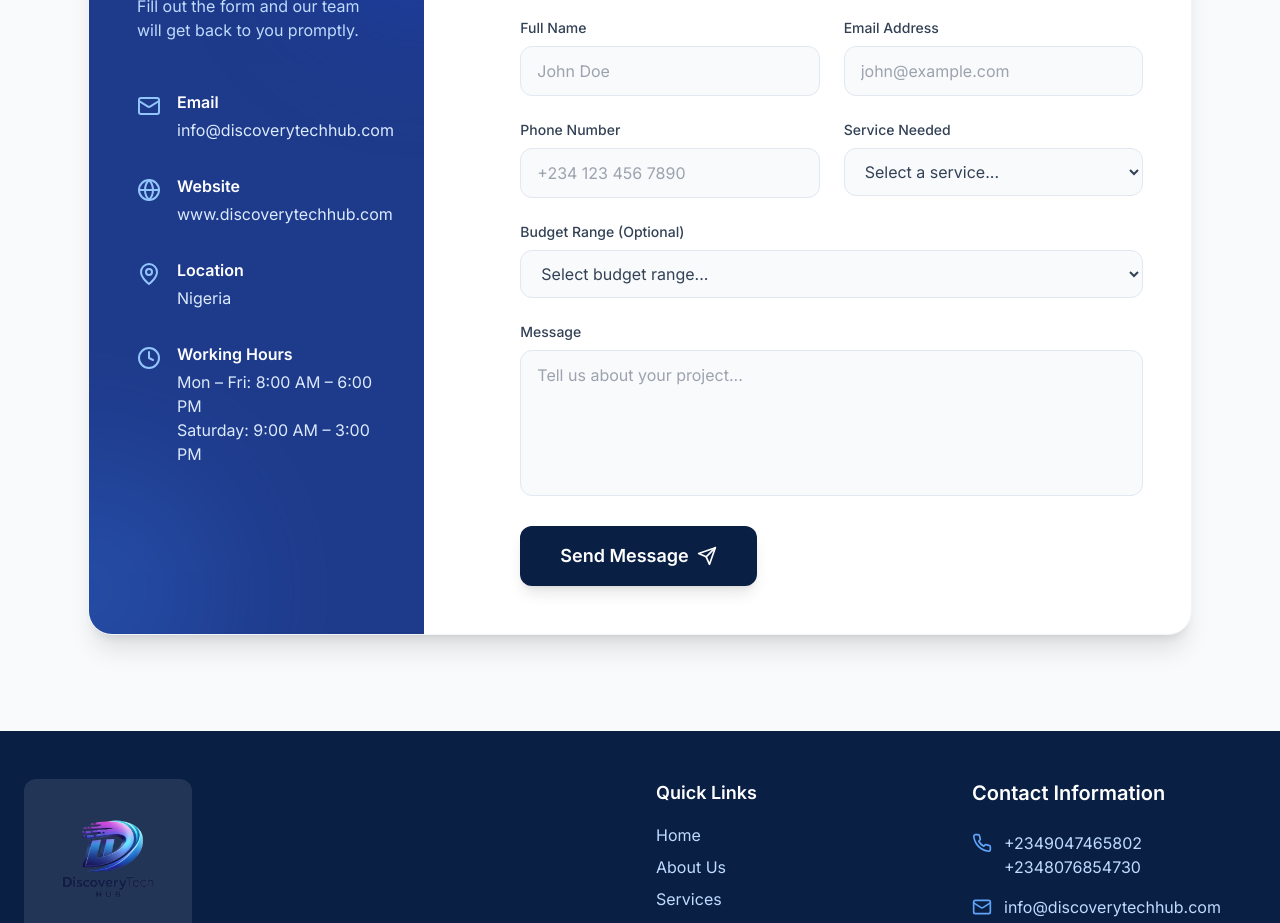
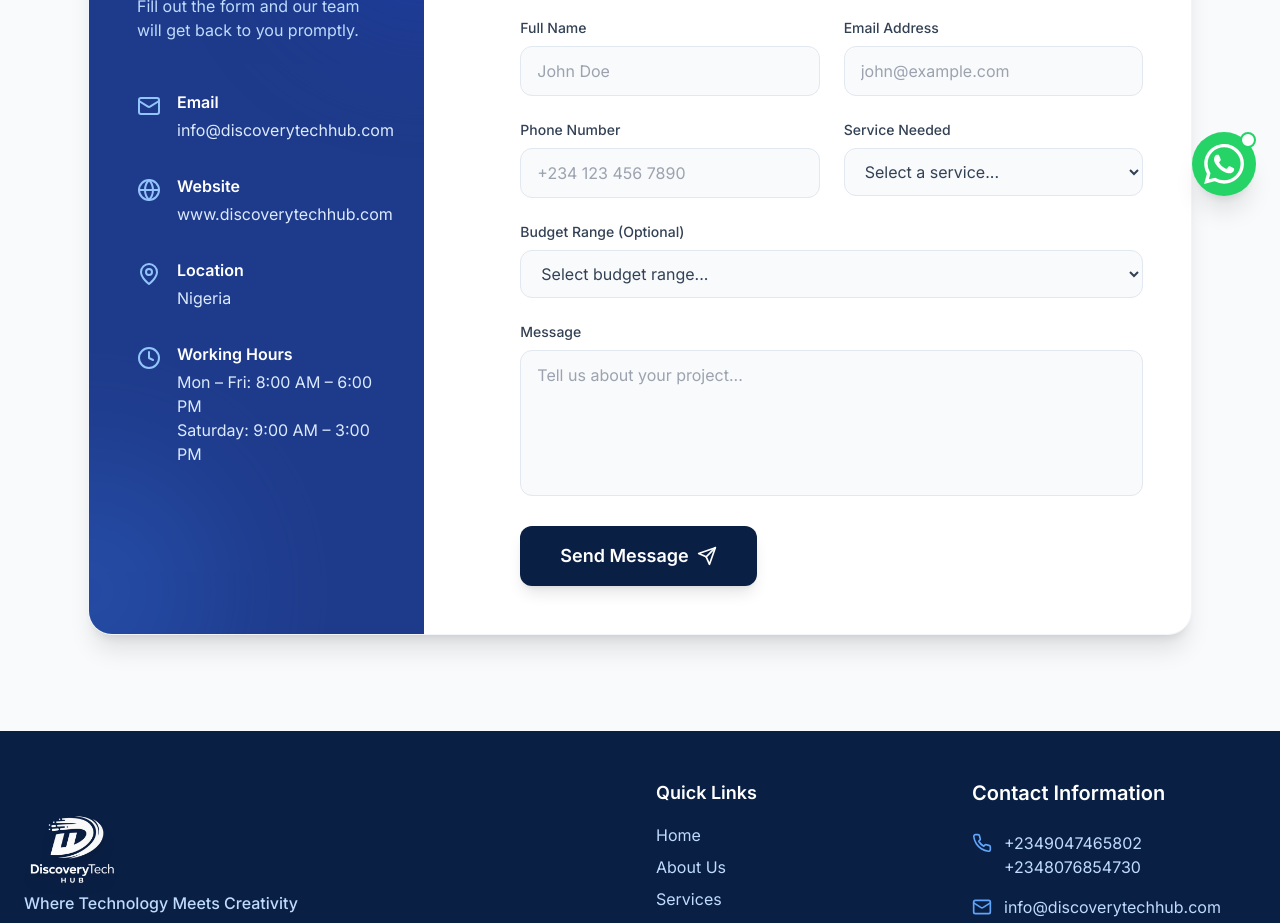
Before and after one commit to Mordecaih1/dthweb, a React (Vite) app: page /quote in a window 1280 px wide. Shown: the part 580-1503 px from the top of the page. Built offline with nearby package versions, Linux system fonts and the light colour scheme.

Commit message:
Finalize UI responsiveness, integrate WhatsApp floating module, and optimize footer logo layout padding

```diff
--- a/src/App.tsx
+++ b/src/App.tsx
@@ -2,6 +2,7 @@
 import Navbar from '@/components/Navbar';
 import Footer from '@/components/Footer';
 import Preloader from '@/components/Preloader';
+import WhatsAppFloating from '@/components/WhatsAppFloating';
 import Home from '@/pages/Home';
 import About from '@/pages/About';
 import Services from '@/pages/Services';
@@ -10,7 +11,8 @@
 function App() {
   return (
     <Router>
-      <div className="font-sans antialiased text-[#0A1F44] flex flex-col min-h-screen" style={{ fontFamily: 'Inter, sans-serif' }}>
+      <div className="font-sans antialiased text-[#0A1F44] flex flex-col min-h-screen relative" style={{ fontFamily: 'Inter, sans-serif' }}>
+        <WhatsAppFloating />
         <Preloader />
         <Navbar />
         <main className="flex-grow">
--- /dev/null
+++ b/src/components/FloatingTech.tsx
@@ -0,0 +1,57 @@
+import { motion } from "framer-motion";
+
+export default function FloatingTech() {
+  return (
+    <div className="fixed inset-0 z-0 pointer-events-none overflow-hidden">
+      {/* Gentle Tech Hexagon Bouncing */}
+      <motion.div
+        className="absolute w-16 md:w-24 h-16 md:h-24 opacity-30 mix-blend-multiply md:mix-blend-normal"
+        animate={{
+          y: [0, -40, 0],
+          rotate: [0, 180, 360],
+          x: [0, 30, 0],
+        }}
+        transition={{
+          duration: 15,
+          ease: "easeInOut",
+          repeat: Infinity,
+        }}
+        style={{ top: "25%", left: "10%" }}
+      >
+        <svg viewBox="0 0 100 100" className="w-full h-full text-blue-500/40" fill="transparent" stroke="currentColor" strokeWidth="2">
+          <polygon points="50 5 95 27 95 72 50 95 5 72 5 27" />
+          <circle cx="50" cy="50" r="15" />
+          <line x1="50" y1="5" x2="50" y2="35" />
+          <line x1="95" y1="27" x2="63" y2="42" />
+          <line x1="95" y1="72" x2="63" y2="57" />
+          <line x1="50" y1="95" x2="50" y2="65" />
+          <line x1="5" y1="72" x2="37" y2="57" />
+          <line x1="5" y1="27" x2="37" y2="42" />
+        </svg>
+      </motion.div>
+
+      {/* Another Geometric Tech Element */}
+      <motion.div
+        className="absolute w-20 md:w-32 h-20 md:h-32 opacity-20 mix-blend-multiply md:mix-blend-normal"
+        animate={{
+          y: [0, 50, 0],
+          rotate: [360, 180, 0],
+          x: [0, -40, 0],
+        }}
+        transition={{
+          duration: 20,
+          ease: "easeInOut",
+          repeat: Infinity,
+        }}
+        style={{ bottom: "20%", right: "12%" }}
+      >
+        <svg viewBox="0 0 100 100" className="w-full h-full text-cyan-600/40" fill="transparent" stroke="currentColor" strokeWidth="1.5">
+          <circle cx="50" cy="50" r="45" strokeDasharray="10 5" />
+          <circle cx="50" cy="50" r="30" />
+          <path d="M50 20 L50 80 M20 50 L80 50" />
+          <circle cx="50" cy="50" r="5" fill="currentColor" />
+        </svg>
+      </motion.div>
+    </div>
+  );
+}
--- a/src/components/Footer.tsx
+++ b/src/components/Footer.tsx
@@ -6,11 +6,11 @@
     <footer className="bg-primary text-white py-12">
       <div className="container mx-auto px-6 grid grid-cols-1 md:grid-cols-4 gap-8">
         <div className="col-span-1 md:col-span-2">
-          <div className="bg-white/10 p-2 md:p-3 rounded-xl inline-block mb-6 backdrop-blur-sm shadow-sm transition-all">
-            <img src="/logo.png" alt="DiscoveryTech Hub" className="w-auto h-24 md:h-36 object-contain" />
+          <img src="/logowhite.png" alt="DiscoveryTech Hub" className="w-auto h-24 md:h-36 object-contain drop-shadow-lg lg:-ml-4 relative -left-2" />
+          <div className="relative z-10 -mt-2 md:-mt-8">
+            <p className="text-blue-200 mb-1 font-medium">Where Technology Meets Creativity</p>
+            <p className="text-blue-100 italic">Let’s build something extraordinary together.</p>
           </div>
-          <p className="text-blue-200 mb-6">Where Technology Meets Creativity</p>
-          <p className="text-blue-100 mt-4 italic">Let’s build something extraordinary together.</p>
         </div>
         <div>
           <h4 className="font-bold text-lg mb-4">Quick Links</h4>
--- a/src/components/Navbar.tsx
+++ b/src/components/Navbar.tsx
@@ -4,8 +4,8 @@
   return (
     <header className="fixed top-0 left-0 right-0 z-50 glassmorphism shadow-sm">
       <div className="container mx-auto px-6 py-4 flex justify-between items-center">
-        <Link to="/" className="block">
-          <img src="/logo.png" alt="DiscoveryTech Hub" className="w-auto h-16 md:h-24 object-contain transition-all" />
+        <Link to="/" className="block max-w-[70%]">
+          <img src="/logo.png" alt="DiscoveryTech Hub" className="w-auto h-10 md:h-16 lg:h-24 object-contain transition-all" />
         </Link>
         <nav className="hidden md:flex gap-8 items-center font-medium">
           <Link to="/" className="hover:text-blue-600 transition-colors">Home</Link>
--- /dev/null
+++ b/src/components/WhatsAppFloating.tsx
@@ -0,0 +1,24 @@
+export default function WhatsAppFloating() {
+  return (
+    <a
+      href="https://wa.me/2349047465802"
+      target="_blank"
+      rel="noopener noreferrer"
+      className="fixed bottom-6 right-6 z-50 flex items-center justify-center w-14 md:w-16 h-14 md:h-16 bg-[#25D366] text-white rounded-full shadow-xl hover:scale-110 hover:shadow-2xl transition-all duration-300 group"
+      aria-label="Chat with us on WhatsApp"
+    >
+      <svg
+        viewBox="0 0 24 24"
+        fill="currentColor"
+        className="w-8 h-8 md:w-10 md:h-10"
+      >
+        <path d="M17.472 14.382c-.297-.149-1.758-.867-2.03-.967-.273-.099-.471-.148-.67.15-.197.297-.767.966-.94 1.164-.173.199-.347.223-.644.075-.297-.15-1.255-.463-2.39-1.475-.883-.788-1.48-1.761-1.653-2.059-.173-.297-.018-.458.13-.606.134-.133.298-.347.446-.52.149-.174.198-.298.298-.497.099-.198.05-.371-.025-.52-.075-.149-.669-1.612-.916-2.207-.242-.579-.487-.5-.669-.51a12.8 12.8 0 00-.57-.01c-.198 0-.52.074-.792.372-.272.297-1.04 1.016-1.04 2.479 0 1.462 1.065 2.875 1.213 3.074.149.198 2.096 3.2 5.077 4.487.709.306 1.262.489 1.694.625.712.227 1.36.195 1.871.118.571-.085 1.758-.719 2.006-1.413.248-.694.248-1.289.173-1.413-.074-.124-.272-.198-.57-.347m-5.421 7.403h-.004a9.87 9.87 0 01-5.031-1.378l-.361-.214-3.741.982.998-3.648-.235-.374a9.86 9.86 0 01-1.51-5.26c.001-5.45 4.436-9.884 9.888-9.884 2.64 0 5.122 1.03 6.988 2.898a9.825 9.825 0 012.893 6.994c-.003 5.45-4.437 9.884-9.885 9.884m8.413-18.297A11.815 11.815 0 0012.05 0C5.495 0 .16 5.335.157 11.892c0 2.096.547 4.142 1.588 5.945L.057 24l6.305-1.654a11.882 11.882 0 005.683 1.448h.005c6.554 0 11.89-5.335 11.893-11.893a11.821 11.821 0 00-3.48-8.413Z" />
+      </svg>
+      {/* Ping indicator */}
+      <span className="absolute flex h-4 w-4 top-0 right-0">
+        <span className="animate-ping absolute inline-flex h-full w-full rounded-full bg-white opacity-75"></span>
+        <span className="relative inline-flex rounded-full h-4 w-4 bg-white border-2 border-[#25D366]"></span>
+      </span>
+    </a>
+  );
+}
--- a/src/pages/Home.tsx
+++ b/src/pages/Home.tsx
@@ -139,15 +139,15 @@
           <div className="grid grid-cols-1 md:grid-cols-2 gap-6 lg:gap-8">
             {process.map((step, i) => (
               <AnimatedSection key={i} delay={i * 0.1}>
-                <div className="bg-white p-8 lg:p-10 rounded-3xl flex items-center gap-6 shadow-[0_10px_30px_rgba(0,0,0,0.04)] hover:shadow-[0_20px_40px_rgba(37,99,235,0.08)] border border-transparent hover:border-blue-300 transition-all duration-400 group hover:-translate-y-2 relative overflow-hidden">
-                  <span className="font-jakarta text-5xl lg:text-7xl font-bold text-blue-500 opacity-20 group-hover:opacity-40 transition-opacity min-w-[70px] leading-none absolute md:relative -left-4 md:left-0 top-1/2 -translate-y-1/2 md:translate-y-0">
+                <div className="bg-white p-6 sm:p-8 lg:p-10 rounded-3xl flex flex-col sm:flex-row sm:items-center gap-4 sm:gap-6 shadow-[0_10px_30px_rgba(0,0,0,0.04)] hover:shadow-[0_20px_40px_rgba(37,99,235,0.08)] border border-transparent hover:border-blue-300 transition-all duration-400 group hover:-translate-y-2 relative overflow-hidden">
+                  <span className="font-jakarta text-6xl lg:text-7xl font-bold text-blue-500 opacity-[0.08] group-hover:opacity-20 transition-opacity leading-none absolute -right-2 -bottom-2 sm:relative sm:right-auto sm:bottom-auto sm:opacity-20 sm:group-hover:opacity-40 sm:min-w-[70px] z-0 pointer-events-none">
                      {String(i + 1).padStart(2, '0')}
                   </span>
-                  <div className="flex-1 relative z-10 ml-12 md:ml-0">
-                    <h4 className="text-xl lg:text-2xl font-bold font-jakarta text-primary mb-2">{step.title}</h4>
+                  <div className="flex-1 relative z-10 w-full">
+                    <h4 className="text-xl lg:text-2xl font-bold font-jakarta text-primary mb-2 pr-12 sm:pr-0">{step.title}</h4>
                     <p className="text-slate-500 text-sm lg:text-base leading-relaxed m-0">{step.desc}</p>
                   </div>
-                  <div className="ml-auto text-blue-600 group-hover:translate-x-2 transition-transform duration-300 flex-shrink-0 relative z-10">
+                  <div className="hidden sm:block ml-auto text-blue-600 group-hover:translate-x-2 transition-transform duration-300 flex-shrink-0 relative z-10">
                     {i === process.length - 1 ? (
                        <CheckCircle2 className="w-6 h-6 lg:w-8 lg:h-8" />
                     ) : (
```
Also changed, not shown: src/pages/About.tsx (+10 -10 lines), public/logowhite.png (added).
